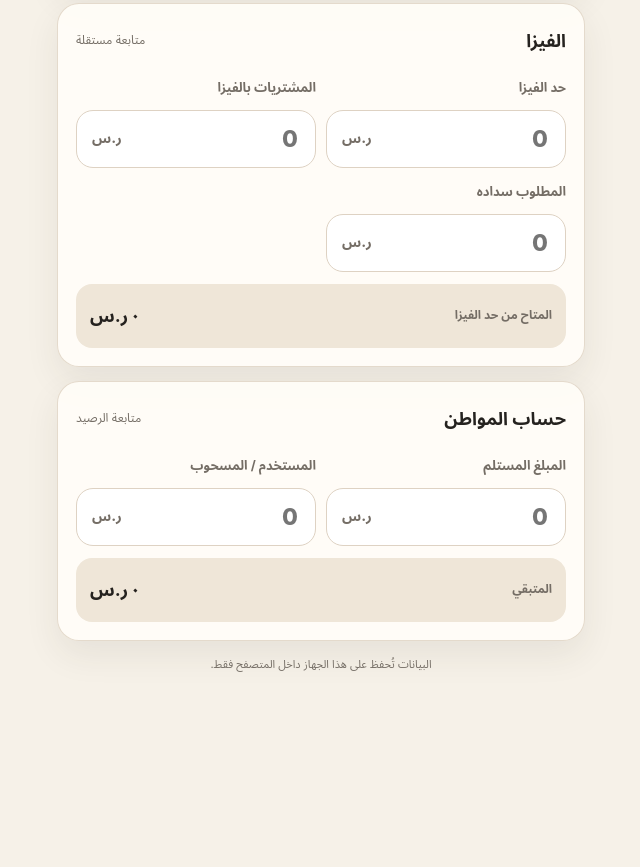
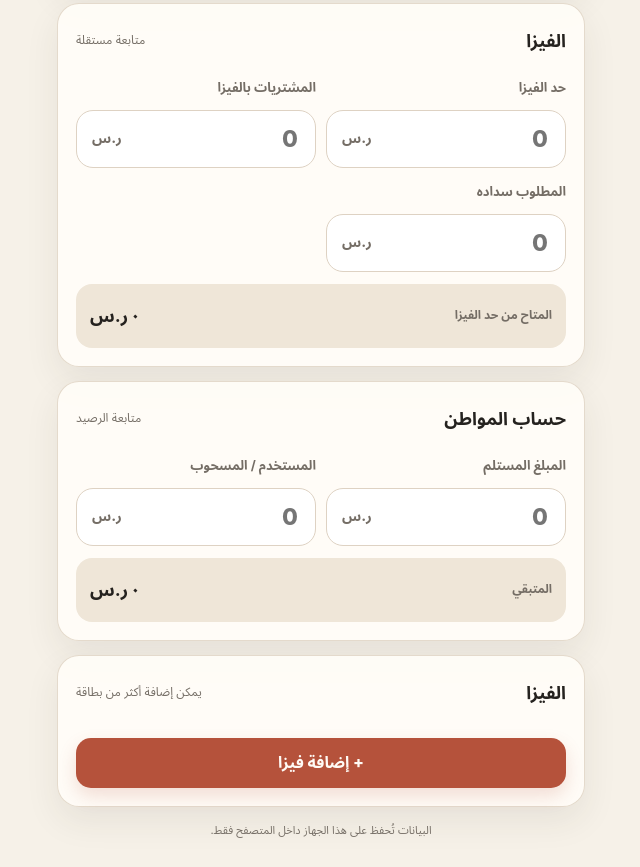
Before and after one commit to fryd5449-web/-masarifi, a plain HTML site: page index.html in a window 1280 px wide. Shown: the part 1209-2076 px from the top of the page, without its empty margins (319-959 px from the left). Before the commit the page ends 1910 px from the top, so only its background shows below. Drawn offline with Linux system fonts and the light colour scheme.

Commit message:
index.html

```diff
--- a/index.html
+++ b/index.html
@@ -1192,6 +1192,24 @@
 
     </section>
 
+<section class="card visa-section" aria-label="البطاقات الائتمانية">
+
+  <div class="visa-section-head">
+    <h2>الفيزا</h2>
+    <small>يمكن إضافة أكثر من بطاقة</small>
+  </div>
+
+  <div id="visaList" class="visa-list"></div>
+
+  <button
+    id="addVisa"
+    class="add-btn"
+    type="button"
+  >
+    + إضافة فيزا
+  </button>
+
+</section>
 
     <p class="privacy-note">
       البيانات تُحفظ على هذا الجهاز داخل المتصفح فقط.
```
